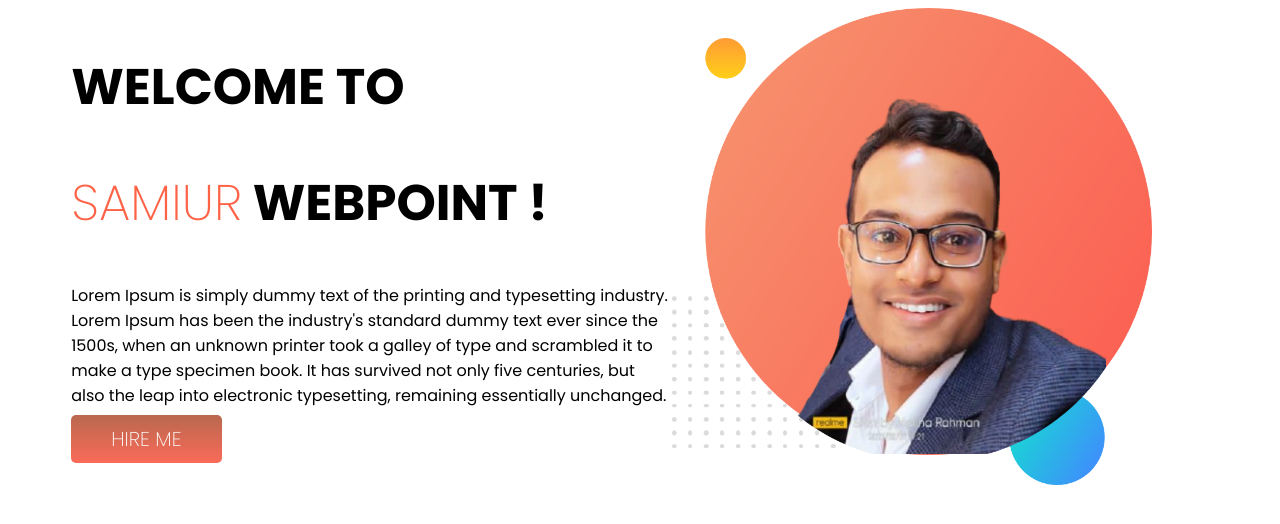
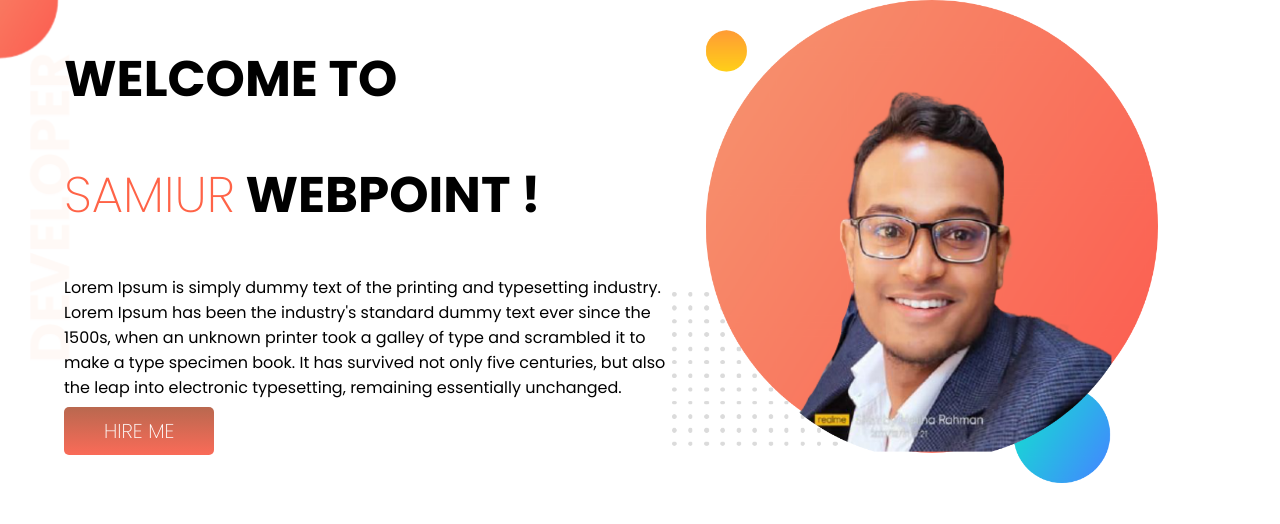
Before and after one commit to Samiur2022/Dev-Assignment, a plain HTML site: page index.html in a window 1280 px wide. Drawn offline with Linux system fonts and the light colour scheme.

Commit message:
background added

```diff
--- a/index.html
+++ b/index.html
@@ -13,7 +13,7 @@
 
 </head>
 <body>
-    <section>
+    <section class="top-banner">
         <div class="half_width">
             <h1>welcome to </h1>
             <h1><span class="colorhed">samiur</span> webpoint !</h1>
--- a/style.css
+++ b/style.css
@@ -1,10 +1,15 @@
 
 body{
     font-family: 'Poppins', sans-serif;
+    margin: 0;
 }
 section{
     display: flex;
     padding-left: 5%;
+}
+.top-banner{
+    background-image: url(image/top-banner.png);
+    background-repeat: no-repeat;
 }
 .half_width{
     width: 50%;
```
Also changed, not shown: image/dream-bg.png (added), image/exp-bg.png (added), image/top-banner.png (added).
